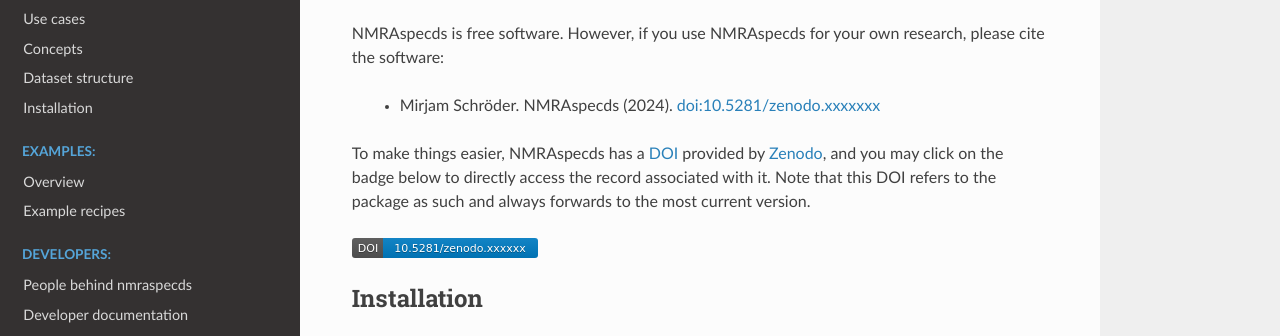
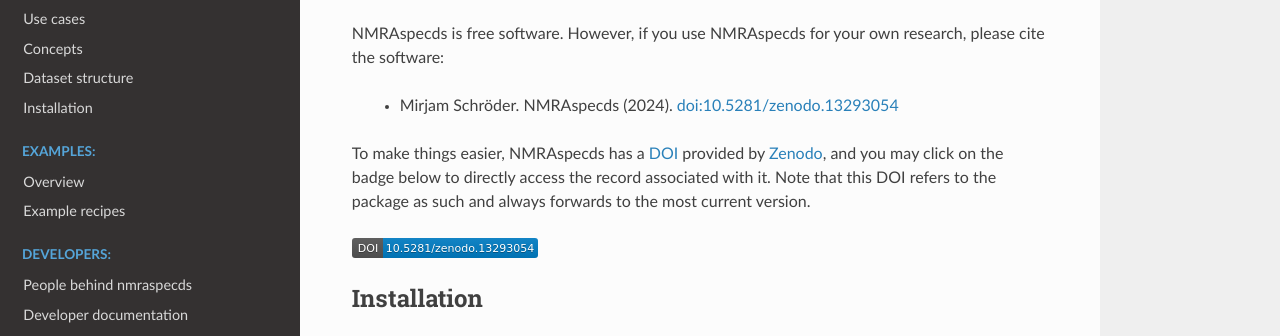
Before and after one commit to MirjamSchr/nmraspecds, a Sphinx documentation site: the page built from docs/index.rst, in a window 1280 px wide and 900 px high, scrolled down 1594 px. Shown: the part 162-498 px from the top of the window. Built offline with Sphinx 7.4.7 and the Read the Docs theme 2.0.0, drawn with Linux system fonts in a browser that asks for light colours.

Commit message:
Insert DOI

```diff
--- a/docs/index.rst
+++ b/docs/index.rst
@@ -1,6 +1,6 @@
 
-.. image:: images/zenodo.xxxxxxx.svg
-   :target: https://doi.org/10.5281/zenodo.xxxxxxx
+.. image:: images/zenodo.13293054.svg
+   :target: https://doi.org/10.5281/zenodo.13293054
    :align: right
 
 ========================
@@ -95,12 +95,12 @@ How to cite
 
 NMRAspecds is free software. However, if you use NMRAspecds for your own research, please cite the software:
 
-  * Mirjam Schröder. NMRAspecds (2024). `doi:10.5281/zenodo.xxxxxxx <https://doi.org/10.5281/zenodo.xxxxxxx>`_
+  * Mirjam Schröder. NMRAspecds (2024). `doi:10.5281/zenodo.13293054 <https://doi.org/10.5281/zenodo.13293054>`_
 
-To make things easier, NMRAspecds has a `DOI <https://doi.org/10.5281/zenodo.xxxxxxx>`_ provided by `Zenodo <https://zenodo.org/>`_, and you may click on the badge below to directly access the record associated with it. Note that this DOI refers to the package as such and always forwards to the most current version.
+To make things easier, NMRAspecds has a `DOI <https://doi.org/10.5281/zenodo.13293054>`_ provided by `Zenodo <https://zenodo.org/>`_, and you may click on the badge below to directly access the record associated with it. Note that this DOI refers to the package as such and always forwards to the most current version.
 
-.. image:: images/zenodo.xxxxxxx.svg
-   :target: https://doi.org/10.5281/zenodo.xxxxxxx
+.. image:: images/zenodo.13293054.svg
+   :target: https://doi.org/10.5281/zenodo.13293054
 
 
 Installation
```
Also changed, not shown: README.rst (+4 -4 lines), docs/images/zenodo.13293054.svg, 1 other file.
